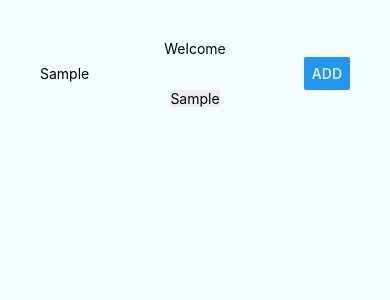
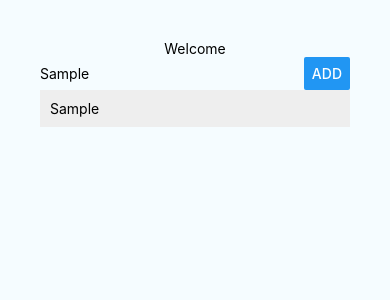
Before and after one commit to WillyLu326/AwesomeApp, a React Native app: screen / in a window 390 px wide. Both pictures are taken after typing "Sample" into the empty fields and a click on the button "ADD". Shown: the top 300 px of the page. Built offline with nearby package versions, Linux system fonts and the light colour scheme.

Commit message:
add styles into PlaceList component

```diff
--- a/src/components/ListItem/ListItem.js
+++ b/src/components/ListItem/ListItem.js
@@ -12,7 +12,8 @@ const ListItem = (props) => {
 const styles = StyleSheet.create({
   listItem: {
     width: '100%',
-    backgroundColor: '#eeeeee'
+    backgroundColor: '#eeeeee',
+    padding: 10
   }
 });
 
--- a/src/components/PlaceList/PlaceList.js
+++ b/src/components/PlaceList/PlaceList.js
@@ -1,5 +1,5 @@
 import React from 'react';
-import { View } from 'react-native';
+import { View, StyleSheet } from 'react-native';
 
 import ListItem from './../ListItem/ListItem';
 
@@ -11,8 +11,14 @@ const PlaceList = (props) => {
   })
 
   return (
-    <View>{places}</View>
+    <View style={styles.placeList}>{places}</View>
   );
 }
 
+const styles = StyleSheet.create({
+  placeList: {
+    width: '100%'
+  }
+});
+
 export default PlaceList;
```
